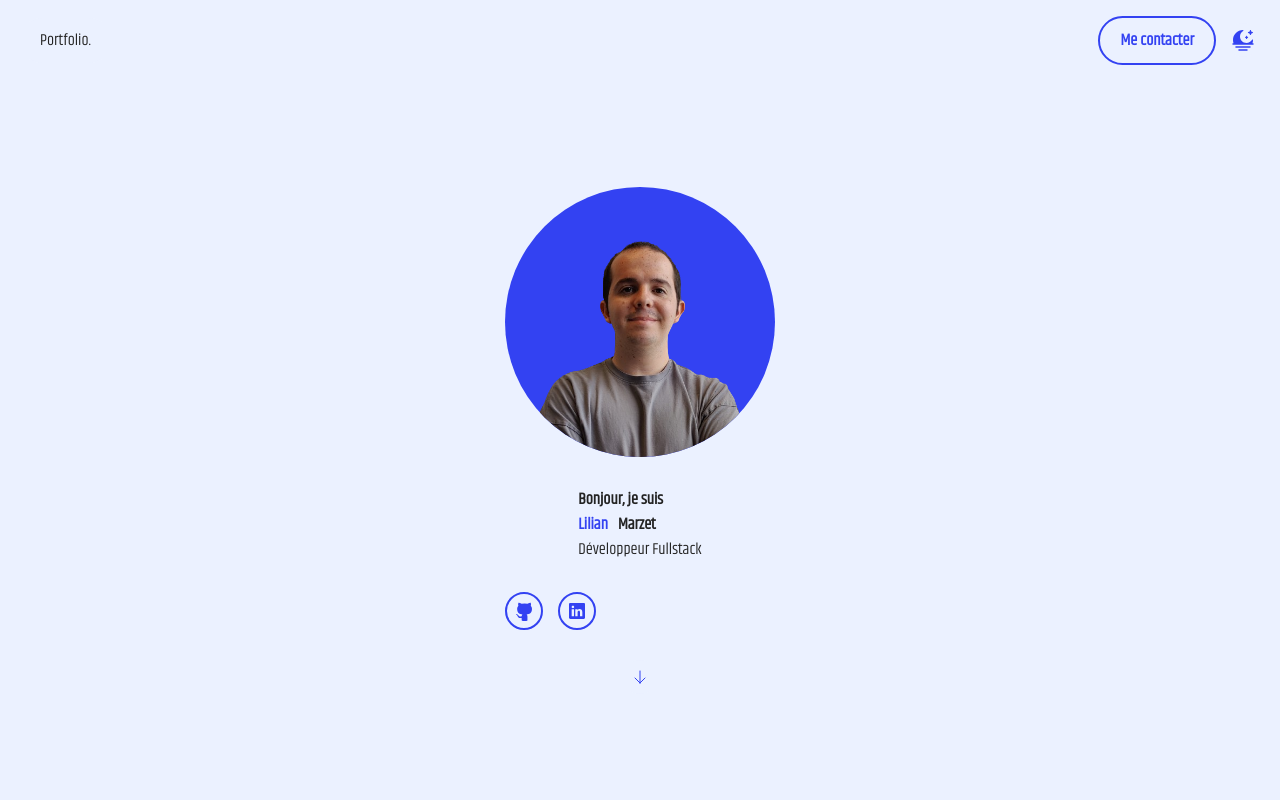
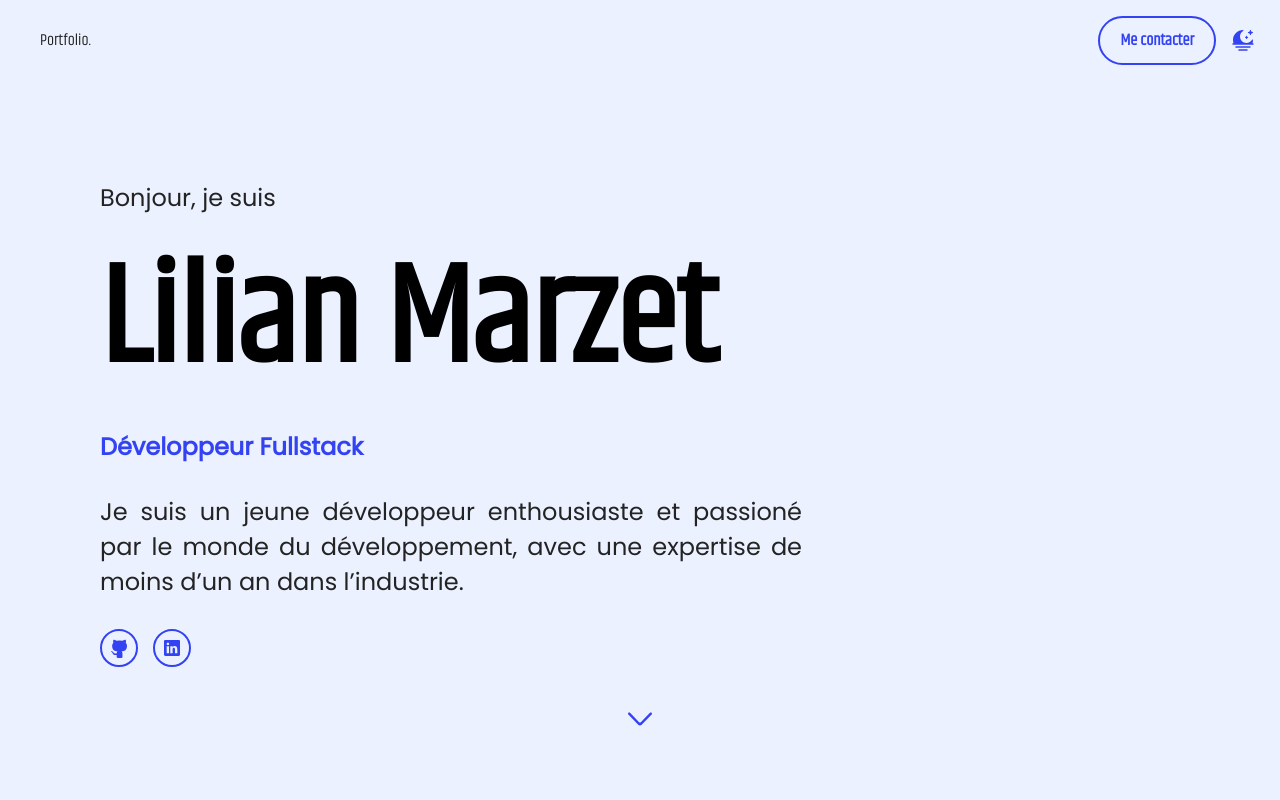
Before and after one commit to LilianMrzt/my-portfolio, a React (Create React App) app: page / in a window 1280 px wide. Shown: the top 800 px of the page. Built offline with nearby package versions, Linux system fonts and the light colour scheme.

Commit message:
[FEAT] Changement du style de la section d'introduction

```diff
--- a/src/styles/custom-elements.css
+++ b/src/styles/custom-elements.css
@@ -12,7 +12,6 @@
 .banner-screen {
     position: relative;
     display: flex;
-    width: 100vw;
     min-height: calc(100vh - 80px);
     align-items: center;
     justify-content: center;
--- a/src/styles/padding.css
+++ b/src/styles/padding.css
@@ -24,6 +24,10 @@
     padding-left: 20px;
 }
 
+.p-100px {
+    padding: 100px;
+}
+
 .pr-10 {
     padding-right: 10px;
 }
--- a/src/styles/width.css
+++ b/src/styles/width.css
@@ -10,6 +10,10 @@
 
 .w-75 {
     width: 75%;
+}
+
+.w-65 {
+    width: 65%;
 }
 
 .w-16px {
@@ -35,3 +39,7 @@
 .w-700px {
     width: 700px;
 }
+
+.mw-1920 {
+    max-width: 1920px;
+}
--- a/src/ui/blocs/introductionScreen/IntroductionScreenIntroductionTextBloc.tsx
+++ b/src/ui/blocs/introductionScreen/IntroductionScreenIntroductionTextBloc.tsx
@@ -3,29 +3,36 @@ import Text from '@components/common/Text'
 
 const IntroductionScreenIntroductionTextBloc = (): ReactElement => {
     return (
-        <div className={'mt-30'}>
+        <div className={'w-100'}>
             <Text
-                fontWeight={'bold'}
+                size={'24px'}
+                font={'poppins'}
             >
               Bonjour, je suis
             </Text>
             <div className={'d-flex'}>
                 <Text
                     fontWeight={'bold'}
-                    color={'primary'}
-                    className={'mr-10'}
+                    color={'tertiary'}
+                    size={'140px'}
                 >
-                  Lilian
-                </Text>
-                <Text
-                    fontWeight={'bold'}
-                >
-                  Marzet
+                  Lilian Marzet
                 </Text>
             </div>
             <Text
+                size={'24px'}
+                color={'primary'}
+                fontWeight={'bold'}
+                font={'poppins'}
             >
               Développeur Fullstack
+            </Text>
+            <Text
+                size={'24px'}
+                font={'poppins'}
+                className={'w-65 mt-30'}
+            >
+                Je suis un jeune développeur enthousiaste et passioné par le monde du développement, avec une expertise de moins d’un an dans l’industrie.
             </Text>
         </div>
     )
--- a/src/ui/components/common/Text.tsx
+++ b/src/ui/components/common/Text.tsx
@@ -17,7 +17,7 @@ const Text: FC<TextProps> = ({
             {lines.map((line, index) => (
                 <p
                     key={index}
-                    className={`font-${font} p-0 m-0 color-${color} text-${size} ${className} font-${fontWeight} ${index !== lines.length - 1 && 'mb-10'} text-${textAlign}`}
+                    className={`font-${font} p-0 m-0 color-${color} text-${size} font-${fontWeight} ${index !== lines.length - 1 && 'mb-10'} text-${textAlign} ${className}`}
                 >
                     {line}
                 </p>
--- a/src/ui/views/home-screen/HomeScreen.tsx
+++ b/src/ui/views/home-screen/HomeScreen.tsx
@@ -10,10 +10,9 @@ import InterestedSection from '@views/home-screen/InterestedSection'
 
 const HomeScreen = (): ReactElement => {
     return (
-        <div>
-            <IntroductionSection
-                id={screenIds.homeScreenId}
-            />
+        <div className={'d-flex flex-column full-screen-width align-center'}>
+            <div className={'mw-1920 d-flex flex-column align-center bg-background'}>
+                <IntroductionSection/>
                 <AboutSection
                     id={screenIds.aboutScreenId}
                 />
@@ -23,6 +22,7 @@ const HomeScreen = (): ReactElement => {
                 <MyWorkSection/>
                 <TestimonialsSections/>
                 <InterestedSection/>
+            </div>
             <Footer/>
         </div>
     )
--- a/src/ui/views/home-screen/IntroductionSection.tsx
+++ b/src/ui/views/home-screen/IntroductionSection.tsx
@@ -1,41 +1,29 @@
-import React, { type FC, type ReactElement } from 'react'
-import Image from '@components/common/Image'
-import Images, { ArrowDown } from '@assets/Images'
+import React, { type ReactElement } from 'react'
+import { ArrowDown } from '@assets/Images'
 import IntroductionScreenIntroductionTextBloc from '@blocs/introductionScreen/IntroductionScreenIntroductionTextBloc'
 import IntroductionScreenIconsBloc from '@blocs/introductionScreen/IntroductionScreenIconsBloc'
-import { type ScreenProps } from '@interfaces/screens/ScreenProps'
 import IconButton from '@components/common/IconButton'
 import { screenIds } from '@constants/ScreensConstants'
 import { handleClickScroll } from '@utils/ButtonUtils'
 
-const IntroductionSection: FC<ScreenProps> = ({
-    id
-}): ReactElement => {
+const IntroductionSection = (): ReactElement => {
     return (
         <div
-            id={id}
+            className={'banner-screen w-100'}
         >
             <div
-                className={'banner-screen'}
+                className={'index-1 w-100 relative align-center justify-start d-flex flex-column p-100px'}
             >
-                <div
-                    className={'index-1 relative align-center justify-center d-flex flex-column'}
-                >
-                    <Image
-                        source={Images.Lilian}
-                        round
-                        backgroundColor={'primary'}
-                    />
                 <IntroductionScreenIntroductionTextBloc/>
                 <IntroductionScreenIconsBloc/>
                 <IconButton
                     icon={ArrowDown}
                     color={'primary'}
                     backgroundColor={'background'}
+                    padding={10}
                     className={'mt-30'}
                     onClick={() => { handleClickScroll(screenIds.aboutScreenId) }}
                 />
-                </div>
             </div>
         </div>
     )
```
Also changed, not shown: src/resources/assets/Arrow-down.svg. Lines whose indentation alone changed are shown as unchanged.
